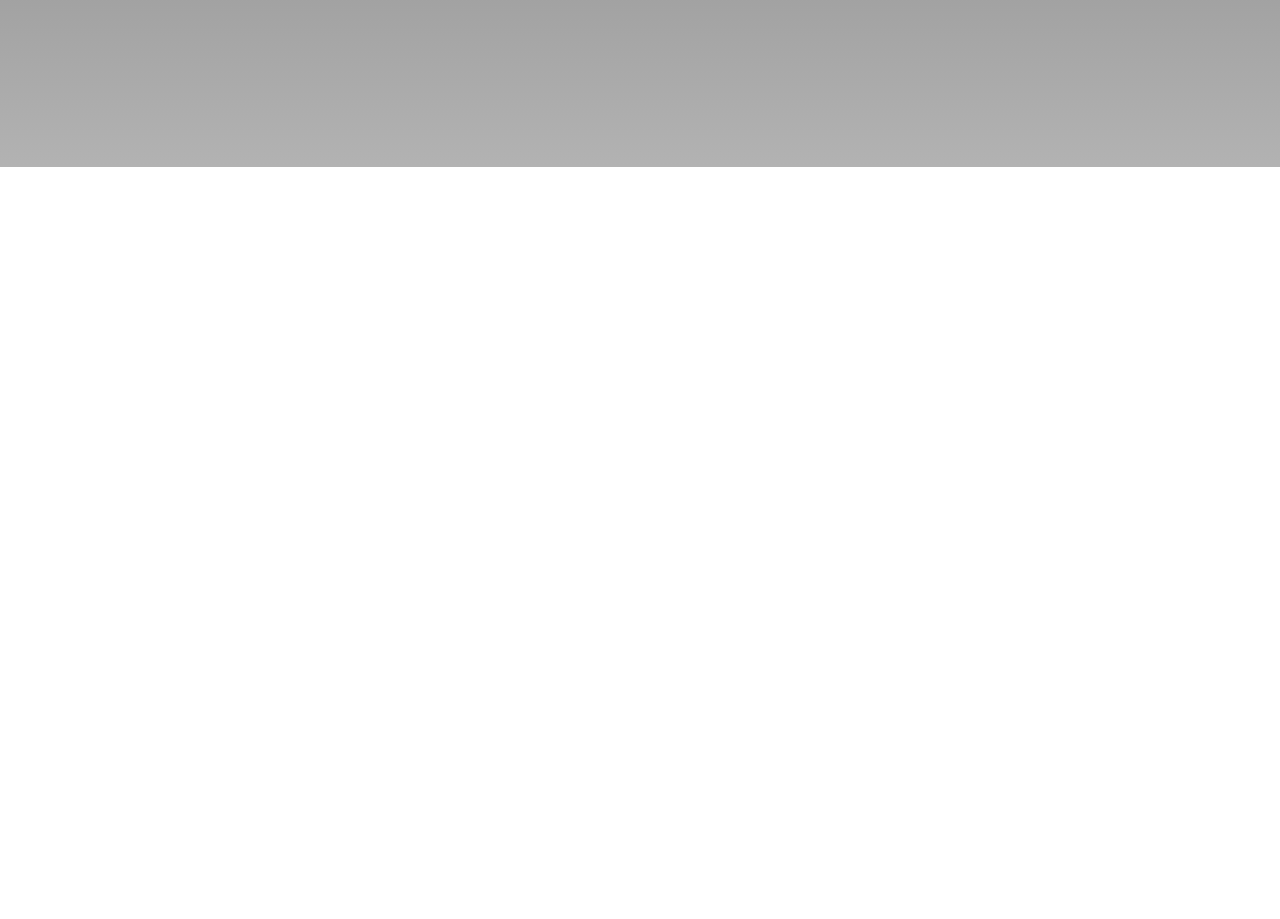
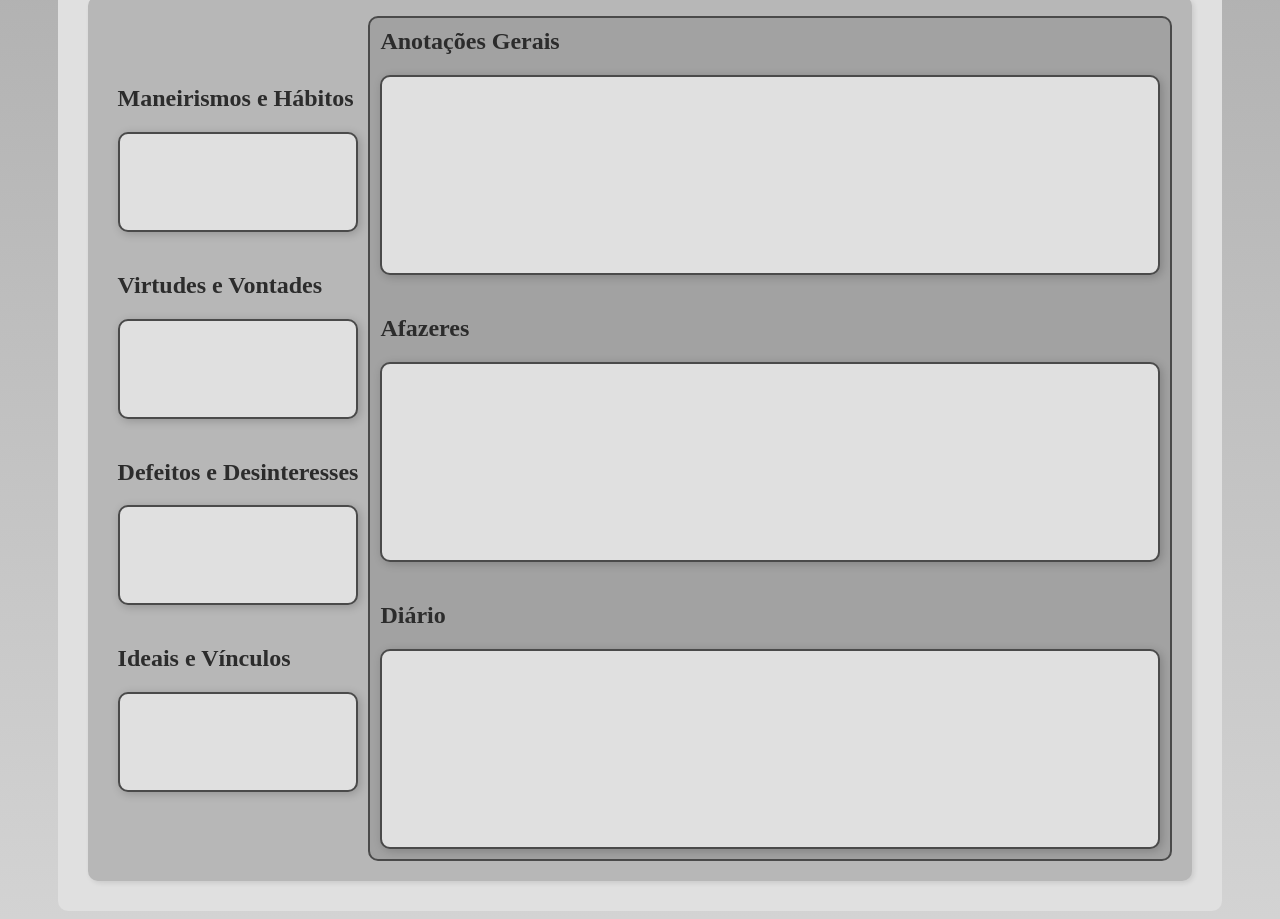
Before and after one commit to philystar/Contos-de-Myrathia, a plain HTML site: page personal.html in a window 1280 px wide. Shown: the part 633-1552 px from the top of the page. Before the commit the page ends 800 px from the top, so only its background shows below. Drawn offline with Linux system fonts and the light colour scheme; a web font is replaced by a local one.

Commit message:
alterações no personal tab

```diff
--- a/personal.html
+++ b/personal.html
@@ -5,6 +5,7 @@
     <meta name="viewport" content="width=device-width, initial-scale=1.0">
     <title>Document</title>
     <link rel="stylesheet" href="style.css">
+    <link rel="stylesheet" href="style1.css">
     <link rel="stylesheet" href="style(theme).css">
 </head>
 <body class="body">
@@ -58,6 +59,71 @@
                     </label>
                 </div>
             </div>
+            <div class=title>
+                <h1> Personalidade e Anotações </h1>
+            </div>
+            <div class="section2" id="section2personal">
+                <div class="section2left">
+                    <div class="section2leftblock1">
+                        <h2 class="section2title">
+                            Maneirismos e Hábitos
+                        </h2>
+                        <textarea class="personality">
+
+                        </textarea>
+                    </div>
+                    <div class="section2leftblock2">
+                        <h2 class="section2title">
+                            Virtudes e Vontades
+                        </h2>
+                        <textarea class="personality">
+
+                        </textarea>
+                    </div>
+                    <div class="section2leftblock3">
+                        <h2 class="section2title">
+                            Defeitos e Desinteresses
+                        </h2>
+                        <textarea class="personality">
+
+                        </textarea>
+                    </div>
+                    <div class="section2leftblock4">
+                        <h2 class="section2title">
+                            Ideais e Vínculos
+                        </h2>
+                        <textarea class="personality">
+
+                        </textarea>
+                    </div>
+                </div>
+                <div class="section2right">
+                    <div class="section2rightblock1">
+                        <h2 class="section2title">
+                            Anotações Gerais
+                        </h2>
+                        <textarea class="notes">
+
+                        </textarea>
+                    </div>
+                    <div class="section2rightblock2">
+                        <h2 class="section2title">
+                            Afazeres
+                        </h2>
+                        <textarea class="notes">
+
+                        </textarea>
+                    </div>
+                    <div class="section2rightblock3">
+                        <h2 class="section2title">
+                            Diário
+                        </h2>
+                        <textarea class="notes">
+
+                        </textarea>
+                    </div>
+                </div>
+            </div>
     <script src="script.js"></script>
     <script src="scriptpic.js"></script>
 </body>
--- a/script.js
+++ b/script.js
@@ -162,6 +162,7 @@ document.addEventListener("DOMContentLoaded", function () {
   });
 });
 
+// toggler spell
 
 const toggleSpell = document.getElementById('toggleSpell');
 const spellDetails = document.getElementById('spellDetails');
--- a/style1.css
+++ b/style1.css
@@ -410,3 +410,111 @@
     transform: scale(1.1);
     box-shadow: 3px 3px 0px rgba(0, 0, 0, 0.5);
 }
+
+/* Esconde o checkbox nativo */
+.toggleSpell {
+    display: none;
+}
+
+/* Estilo do container do checkbox personalizado */
+.toggleButton {
+    display: inline-block;
+    position: relative;
+    width: 15px;
+    height: 15px;
+    background-color: var(--cor-tabs);
+    border: 2px solid var(--cor-border);
+    border-radius: 10px;
+    cursor: pointer;
+    box-shadow: 2px 2px 10px rgba(0, 0, 0, 0.2);
+    transition: background-color 0.3s ease, transform 0.3s ease, box-shadow 0.3s ease;
+}
+
+/* Estilo do checkbox personalizado quando marcado */
+.toggleSpell:checked + .toggleButton {
+    background-color: var(--cor-tabs_hover);
+    border-color: var(--cor-border_focus);
+    box-shadow: 3px 3px 0px rgba(0, 0, 0, 0.5);
+}
+
+/* Efeito de hover no checkbox personalizado */
+.toggleButton:hover {
+    transform: scale(1.1);
+    box-shadow: 3px 3px 0px rgba(0, 0, 0, 0.5);
+}
+
+#section2personal {
+    display: flex;
+    flex-direction: row;
+    align-items: center;
+    justify-content: space-around;
+}
+
+.section2left {
+
+}
+
+.personality {
+    text-align: left;
+    vertical-align: top;
+    padding: 5px;
+    resize: none;
+    border-radius: 10px;
+    font-family: "IM Fell English";
+    font-size: 15px;
+    border: 2px solid var(--cor-border);
+    transition: border-color 0.3s ease, box-shadow 0.3s ease;
+    overflow-y: auto;
+    scrollbar-width: thin;
+    background-color: var(--cor-input);
+    width: 100%;
+    height: 100px;
+    box-sizing: border-box;
+    box-shadow: 2px 2px 10px rgba(0, 0, 0, 0.2);
+}
+
+.personality:focus{
+    height: 200px;
+}
+
+.section2leftblock1, .section2leftblock2, .section2leftblock3, .section2leftblock4 {
+    padding: 10px;
+}
+
+.section2rightblock1, .section2rightblock2, .section2rightblock3 {
+    padding: 10px;
+}
+
+.section2title {
+    margin-top: 0px;
+}
+
+.section2right {
+    background-color: var(--cor-fieldhighlight);
+    border-radius: 10px;
+    border: 2px solid var(--cor-border);
+    width: 800px;
+}
+
+.notes {
+    text-align: left;
+    vertical-align: top;
+    padding: 5px;
+    resize: none;
+    border-radius: 10px;
+    font-family: "IM Fell English";
+    font-size: 17px;
+    border: 2px solid var(--cor-border);
+    transition: border-color 0.3s ease, box-shadow 0.3s ease;
+    overflow-y: auto;
+    scrollbar-width: thin;
+    background-color: var(--cor-input);
+    width: 100%;
+    height: 200px;
+    box-sizing: border-box;
+    box-shadow: 2px 2px 10px rgba(0, 0, 0, 0.2);
+}
+
+.notes:focus {
+    height: 500px;
+}
```
Also changed, not shown: spells.html (+11 -7 lines).
